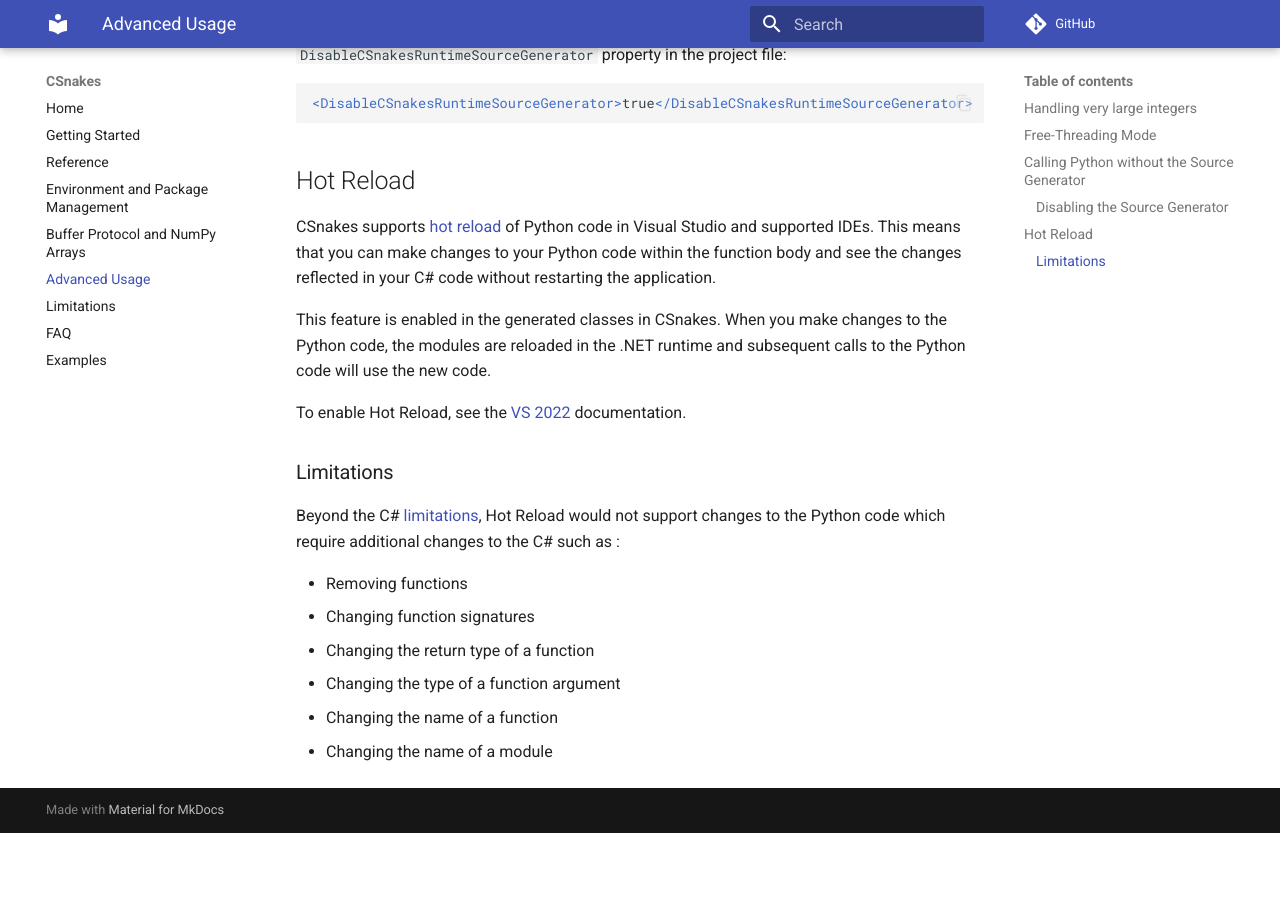
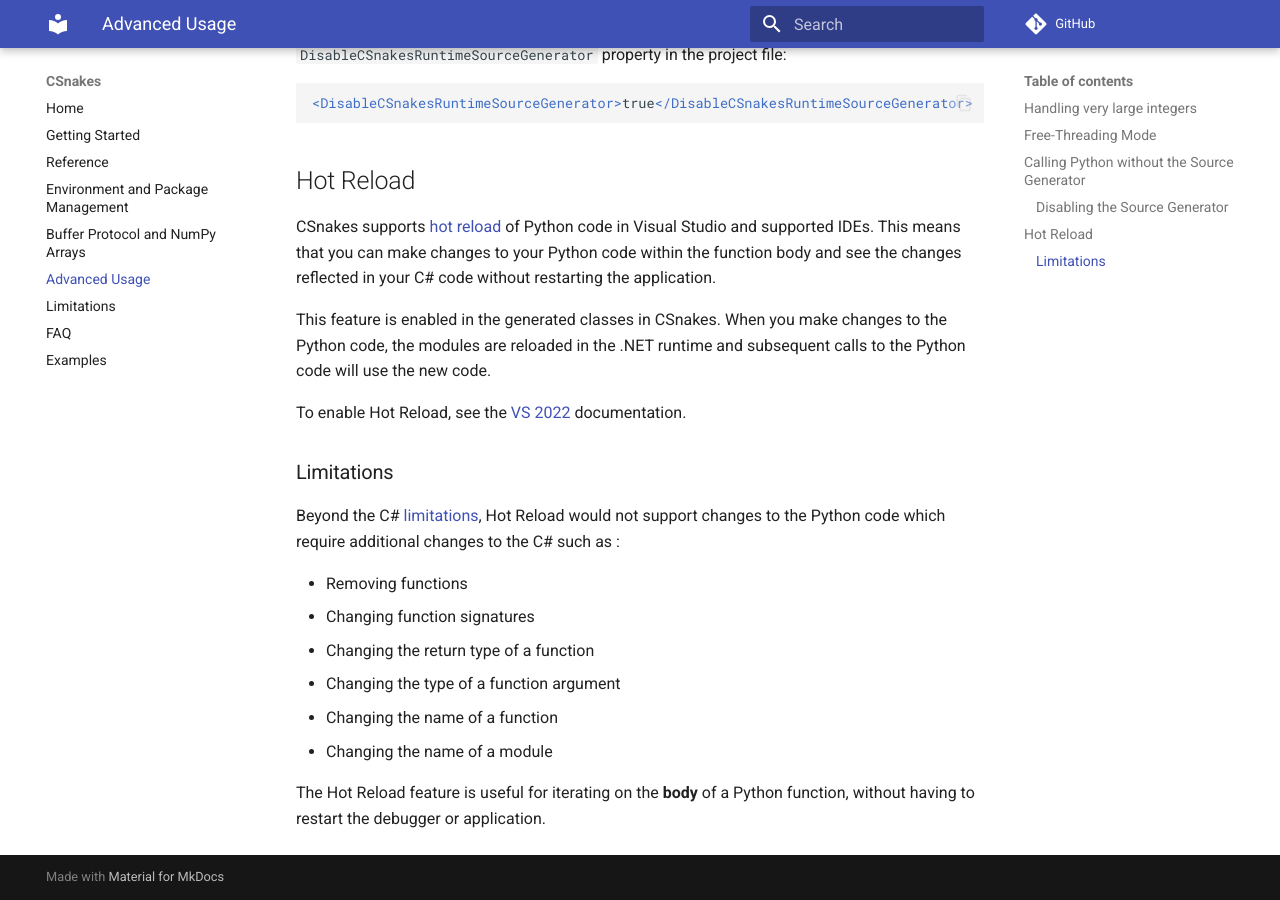
Before and after one commit to tonybaloney/CSnakes, an MkDocs documentation site: the page built from docs/advanced.md, in a window 1280 px wide and 900 px high, scrolled down 3294 px. Built offline with MkDocs 1.6.1 and Material for MkDocs 9.7.7, drawn with Linux system fonts in a browser that asks for light colours; comment, search, counter and statistics services are not loaded; before the commit the page ends 4127 px from its top, so only the background shows below that.

Commit message:
add extra comment

```diff
--- a/docs/advanced.md
+++ b/docs/advanced.md
@@ -156,3 +156,5 @@ Beyond the C# [limitations](https://learn.microsoft.com/visualstudio/debugger/su
 - Changing the type of a function argument
 - Changing the name of a function
 - Changing the name of a module
+
+The Hot Reload feature is useful for iterating on the __body__ of a Python function, without having to restart the debugger or application.
```
